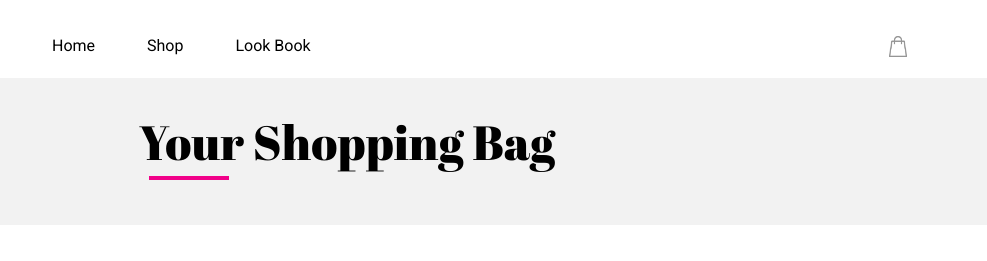
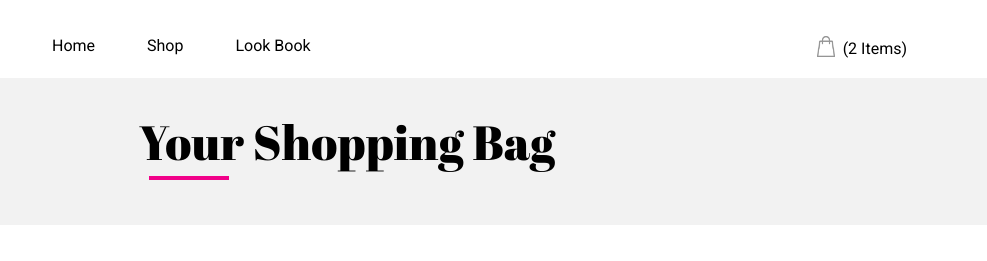
Before and after one commit to mkunduru/pink-boots, a plain HTML site: page cart.html in a window 1280 px wide. Shown: the top 261 px of the page, 293-1280 px from the left. Drawn offline with Linux system fonts and the light colour scheme; a web font is replaced by a local one.

Commit message:
Add items to cart

```diff
--- a/cart.html
+++ b/cart.html
@@ -28,7 +28,7 @@
 				<div class="quick-links">
 					<ul>
 						<!-- <li class="transient-nav"><a href="#"><img src="images/wishlist.png" data-src="images/wishlist.png" data-hover="images/wishlist_hover.png" alt="Wishlist"></a></li> -->
-						<li><a href="cart.html"><img src="images/bag.png" data-src="images/bag.png" data-hover="images/bag_hover.png" alt="Shopping Bag"></a></li>
+						<li><a href="cart.html"><img src="images/bag.png" data-src="images/bag.png" data-hover="images/bag_hover.png" alt="Shopping Bag"> &nbsp;(2 Items)</a></li>
 					</ul>
 				</div>
 			</header>
```
Also changed, not shown: checkout.html (+1 -1 lines), lookbook.html (+1 -1 lines), product.html (+1 -1 lines), shop.html (+1 -1 lines).
